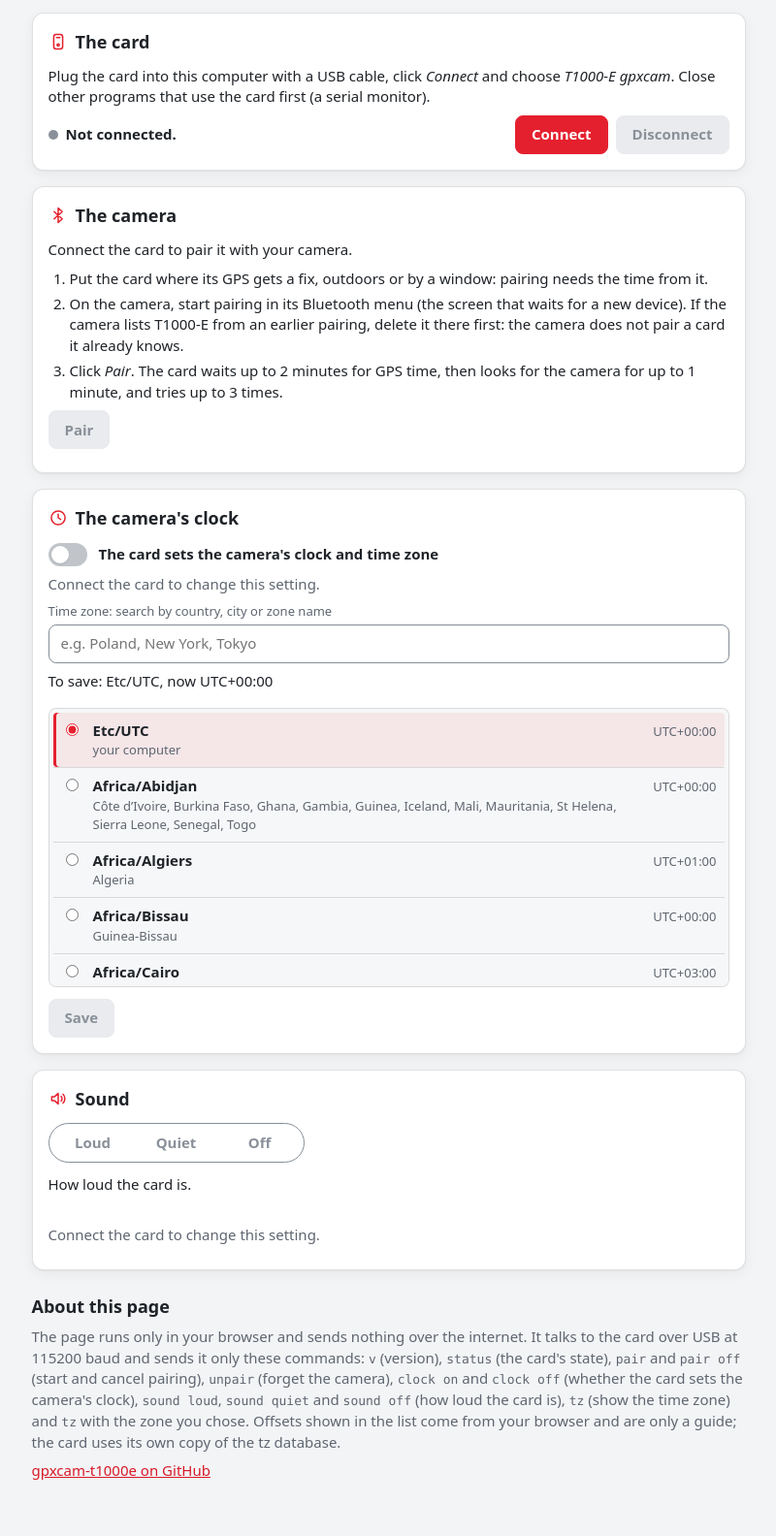
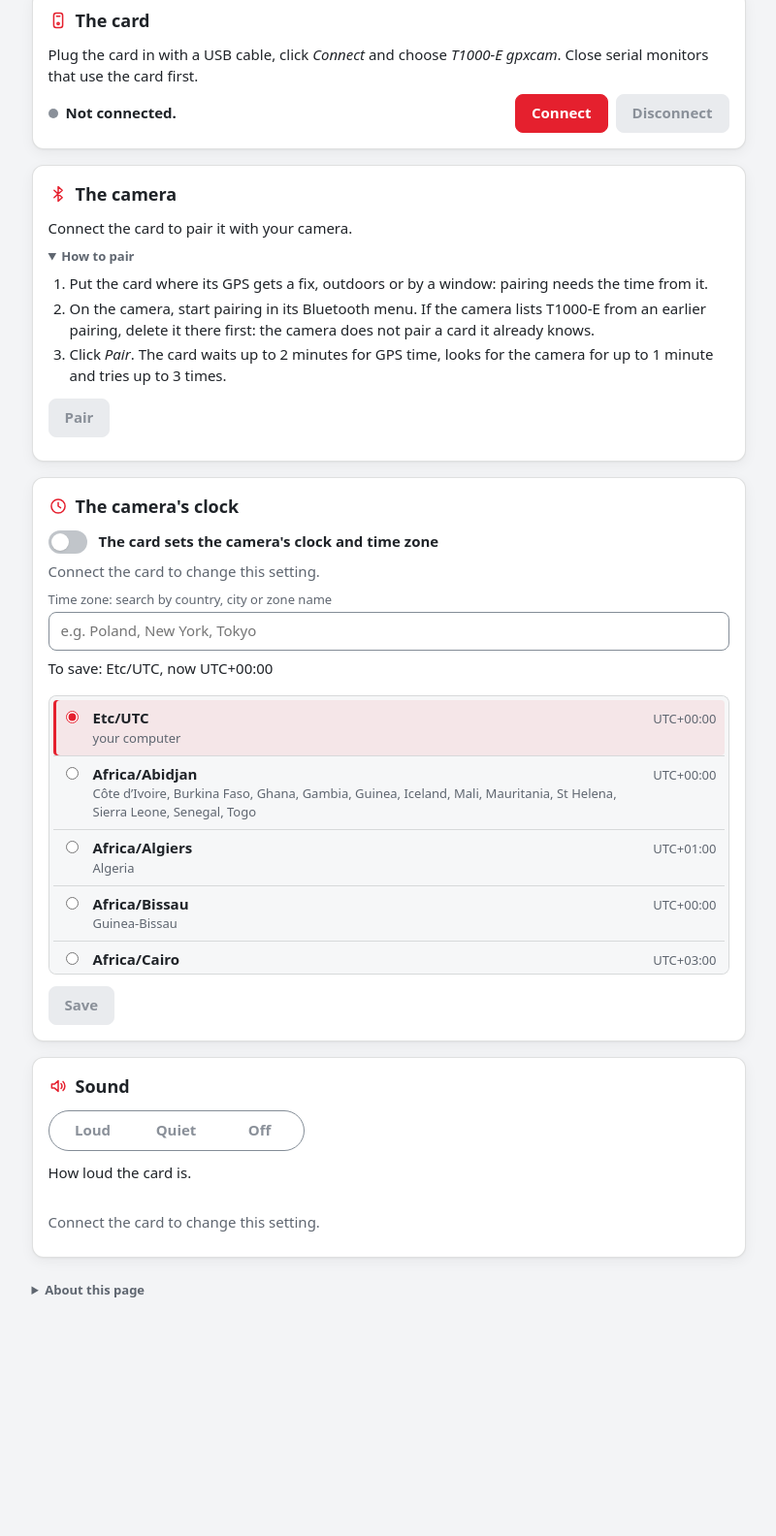
Before and after one commit to TomaszBojanowski/gpxcam-t1000e, a plain HTML site: page docs/index.html in a window 1280 px wide. Shown: the part 99-1683 px from the top of the page at 97% size, without its empty margins (232-1032 px from the left). After the commit the page ends 1487 px from the top, so only its background shows below. Drawn offline with Linux system fonts and the light colour scheme.

Commit message:
page: shorter texts, and what a returning reader does not need folded
- a one-line lead; the intro on connecting only until connected
- the pairing steps under 'How to pair', folded once a camera is paired
  (only when that changes); About folded, with a shorter command list
- no repeats: the paired note, the clock-off answer, and the card's own
  lines after a saved zone (still shown with an error)
- T1000-E does not break at its hyphen; '·' between the parts of a
  zone's detail
Tests: the intro, the folding, the save lines, the new texts.

```diff
--- a/docs/index.html
+++ b/docs/index.html
@@ -133,6 +133,11 @@ code { font: var(--fs-small) ui-monospace, Menlo, Consolas, monospace; }
   background: var(--accent-tint);
 }
 .confirm > :first-child { margin-top: 0; }
+/* What a returning reader does not need folds away */
+details.help { margin: var(--s2) 0 var(--s3); }
+details.help > summary { cursor: pointer; color: var(--muted); font-size: var(--fs-small); font-weight: 600; }
+details.about { margin-top: var(--s5); color: var(--muted); font-size: var(--fs-small); }
+details.about > summary { cursor: pointer; font-weight: 600; }
 .hidden { display: none !important; } /* wins over the display of .row, .tiles and others */
 .visually-hidden { position: absolute; width: 1px; height: 1px; overflow: hidden; clip: rect(0 0 0 0); white-space: nowrap; }
 fieldset { border: 0; margin: 0; padding: 0; min-width: 0; }
@@ -384,8 +389,8 @@ button.small { min-height: 32px; padding: var(--s1) var(--s3); font-size: var(--
     </svg>
     <div>
       <h1><span class="logo" translate="no">gpx<span>cam</span></span> card</h1>
-      <p class="lead">See the state of a SenseCAP T1000-E card with gpxcam, pair it with your LUMIX camera, choose
-         how it sets the camera's clock and how loud it is.</p>
+      <p class="lead">Your SenseCAP T1000&#8209;E with gpxcam: its state, pairing with your LUMIX camera, and its
+         settings.</p>
     </div>
   </header>
 
@@ -403,8 +408,8 @@ button.small { min-height: 32px; padding: var(--s1) var(--s3); font-size: var(--
           <path d="M10 7h4"/>
           <circle cx="12" cy="16" r="1.4"/>
         </svg>The card</h2>
-      <p>Plug the card into this computer with a USB cable, click <em>Connect</em> and choose
-         <em>T1000-E gpxcam</em>. Close other programs that use the card first (a serial monitor).</p>
+      <p id="intro">Plug the card in with a USB cable, click <em>Connect</em> and choose <em>T1000&#8209;E gpxcam</em>.
+         Close serial monitors that use the card first.</p>
       <div class="connect-row">
         <p id="card-status" role="status">Not connected.</p>
         <div class="row">
@@ -471,14 +476,16 @@ button.small { min-height: 32px; padding: var(--s1) var(--s3); font-size: var(--
       <p id="camera-note">Connect the card to pair it with your camera.</p>
       <p id="camera-old" class="hidden">Pairing from this page needs gpxcam 1.3.0. With gpxcam 1.2, pair with the
          card's button, see <a href="https://github.com/TomaszBojanowski/gpxcam-t1000e#pairing-once">the README</a>.</p>
-      <ol id="pair-steps" class="steps">
-        <li>Put the card where its GPS gets a fix, outdoors or by a window: pairing needs the time from it.</li>
-        <li>On the camera, start pairing in its Bluetooth menu (the screen that waits for a new device). If the camera
-            lists T1000-E from an earlier pairing, delete it there first: the camera does not pair a card it already
-            knows.</li>
-        <li>Click <em>Pair</em>. The card waits up to 2 minutes for GPS time, then looks for the camera for up to
-            1 minute, and tries up to 3 times.</li>
-      </ol>
+      <details id="pair-help" class="help" open>
+        <summary>How to pair</summary>
+        <ol class="steps">
+          <li>Put the card where its GPS gets a fix, outdoors or by a window: pairing needs the time from it.</li>
+          <li>On the camera, start pairing in its Bluetooth menu. If the camera lists T1000&#8209;E from an earlier
+              pairing, delete it there first: the camera does not pair a card it already knows.</li>
+          <li>Click <em>Pair</em>. The card waits up to 2 minutes for GPS time, looks for the camera for up to
+              1 minute and tries up to 3 times.</li>
+        </ol>
+      </details>
       <div id="pair-row" class="row">
         <button id="pair" type="button" disabled>Pair</button>
         <button id="pair-cancel" type="button" class="secondary hidden">Cancel</button>
@@ -486,8 +493,8 @@ button.small { min-height: 32px; padding: var(--s1) var(--s3); font-size: var(--
       </div>
       <p id="pair-progress" role="status"></p>
       <div id="unpair-confirm" class="confirm gap-top hidden">
-        <p>Forget the paired camera? The card stops connecting to it until you pair them again. Before that, also
-           delete T1000-E in the camera's Bluetooth menu.</p>
+        <p>Forget the paired camera? The card stops connecting to it. To pair them again later, also delete
+           T1000&#8209;E in the camera's Bluetooth menu.</p>
         <div class="row">
           <button id="unpair-yes" type="button">Forget</button>
           <button id="unpair-no" type="button" class="secondary">Keep</button>
@@ -522,8 +529,8 @@ button.small { min-height: 32px; padding: var(--s1) var(--s3); font-size: var(--
       <div id="save-answer" class="gap-top hidden">
         <p id="save-status" role="status"></p>
         <div id="save-lines" class="card-lines"></div>
-        <p id="save-note" class="note">The camera gets the new time zone the next time the card connects to it:
-           switch the camera off and on. The card connects only when its GPS has a fix.</p>
+        <p id="save-note" class="note">The camera gets it at the next connection: switch the camera off and
+           on.</p>
       </div>
     </section>
 
@@ -544,15 +551,16 @@ button.small { min-height: 32px; padding: var(--s1) var(--s3); font-size: var(--
     </section>
   </div>
 
-  <h2>About this page</h2>
-  <p class="note">The page runs only in your browser and sends nothing over the internet. It talks to the card
-     over USB at 115200 baud and sends it only these commands: <code>v</code> (version), <code>status</code> (the
-     card's state), <code>pair</code> and <code>pair off</code> (start and cancel pairing), <code>unpair</code>
-     (forget the camera), <code>clock on</code> and <code>clock off</code> (whether the card sets the camera's
-     clock), <code>sound loud</code>, <code>sound quiet</code> and <code>sound off</code> (how loud the card is),
-     <code>tz</code> (show the time zone) and <code>tz</code> with the zone you chose. Offsets shown in the
-     list come from your browser and are only a guide; the card uses its own copy of the tz database.</p>
-  <p class="note"><a href="https://github.com/TomaszBojanowski/gpxcam-t1000e">gpxcam-t1000e on GitHub</a></p>
+  <details class="about">
+    <summary>About this page</summary>
+    <p>The page runs only in your browser and sends nothing over the internet. It talks to the card over USB at
+       115200 baud and sends it only <code>v</code>, <code>status</code>, <code>pair</code>, <code>pair off</code>,
+       <code>unpair</code>, <code>clock on</code>, <code>clock off</code>, <code>sound loud</code>,
+       <code>sound quiet</code>, <code>sound off</code>, <code>tz</code> and <code>tz</code> with the zone you chose.
+       Offsets in the list come from your browser and are only a guide; the card uses its own copy of the tz
+       database.</p>
+    <p><a href="https://github.com/TomaszBojanowski/gpxcam-t1000e">gpxcam-t1000e on GitHub</a></p>
+  </details>
 </main>
 
 <script>
@@ -1482,14 +1490,14 @@ function detailOf(name) {
     return country ? `${country} (same as ${zone})` : `same as ${zone}`;
   }
   const entry = ZONES.get(name);
-  return [zoneCountries(name), entry ? entry.comment : ""].filter(Boolean).join(" - ");
+  return [zoneCountries(name), entry ? entry.comment : ""].filter(Boolean).join(" \u00b7 ");
 }
 
 // The list before anything is typed: the computer's zone first, then every zone of the card.
 function startList(computer) {
   const results = [];
   if (computer) {
-    const detail = [detailOf(computer.name), "your computer"].filter(Boolean).join(" - ");
+    const detail = [detailOf(computer.name), "your computer"].filter(Boolean).join(" \u00b7 ");
     results.push({ name: computer.name, zone: computer.zone, detail });
   }
   for (const name of ZONES.keys()) {
@@ -1624,7 +1632,7 @@ function clockAnswerText(on, answer) {
   switch (answer) {
     case "saved": return on ?
       ["Saved. The camera gets the time at the next connection: switch the camera off and on.", "good"] :
-      ["Saved. From the next connection the card leaves the camera's clock alone.", "good"];
+      ["Saved. It counts from the next connection.", "good"];
     case "unchanged": return ["The card already had this setting.", "good"];
     case "not-saved": return ["The card could not save the setting. Try again.", "bad"];
     default: return ["No answer from the card. Try again.", "bad"];
@@ -1723,7 +1731,7 @@ function noAnswerText(readError) {
     return `Reading from the card failed (${readError.message}). On Linux this happens after another serial ` +
       "program, such as a serial monitor, used the card: unplug the card, plug it in again and click Connect.";
   }
-  return "No answer from the card. Is it a T1000-E with gpxcam? Unplug it, plug it in again and retry.";
+  return "No answer from the card. Is it a T1000\u2011E with gpxcam? Unplug it, plug it in again and retry.";
 }
 
 // What stops the page after the card's answer to 'tz' when connecting, or null if it can go on.
@@ -1867,7 +1875,8 @@ function pairResultText(result) {
     case "not_in_pairing_mode": return ["The card saw a LUMIX camera, but not in pairing mode. Start pairing in the " +
       "camera's Bluetooth menu and try again.", "bad"];
     case "failed": return [`The camera did not take the card in ${PAIR_ATTEMPTS} attempts. If the camera lists ` +
-      "T1000-E from an earlier pairing, delete it there. Then start pairing on the camera again and retry.", "bad"];
+      "T1000\u2011E from an earlier pairing, delete it there. Then start pairing on the camera again and retry.",
+    "bad"];
     case "cancelled": return ["Pairing cancelled.", ""];
     default: return [`Pairing ended: ${result}.`, ""];
   }
@@ -2026,7 +2035,8 @@ function startPage() {
     stateTime: element("state-time"),
     cameraNote: element("camera-note"),
     cameraOld: element("camera-old"),
-    pairSteps: element("pair-steps"),
+    pairHelp: element("pair-help"),
+    intro: element("intro"),
     pairRow: element("pair-row"),
     pair: element("pair"),
     pairCancel: element("pair-cancel"),
@@ -2062,6 +2072,7 @@ function startPage() {
   let soundSetting = null; // as the card has it; null: not connected, or it cannot be changed
   let oldVersion = null; // gpxcam before 1.3.0: the page only sets its time zone
   let lastState = null; // the card's last answer to 'status'
+  let shownPaired = null; // the pairing steps fold away when a camera is paired
   let watchingPairing = false; // a pairing ran since the last answer: its result is shown when it ends
   let pairMessage = null; // [text, kind] of the last pairing or unpairing
 
@@ -2092,11 +2103,14 @@ function startPage() {
   const showPairing = () => {
     const pairing = lastState !== null && lastState.pair !== "idle";
     const paired = lastState !== null && lastState.paired;
-    for (const part of [ui.cameraNote, ui.pairSteps, ui.pairRow]) part.classList.toggle("hidden", oldVersion !== null);
+    for (const part of [ui.cameraNote, ui.pairHelp, ui.pairRow]) part.classList.toggle("hidden", oldVersion !== null);
+    if (paired !== shownPaired) {
+      shownPaired = paired;
+      ui.pairHelp.open = !paired;
+    }
     ui.cameraOld.classList.toggle("hidden", oldVersion === null);
     if (card === null) ui.cameraNote.textContent = "Connect the card to pair it with your camera.";
-    else ui.cameraNote.textContent = paired ? "The card is paired with a camera. Pairing again replaces it " +
-      "(with the same camera: delete T1000-E in the camera's Bluetooth menu first)." :
+    else ui.cameraNote.textContent = paired ? "The card is paired with a camera. Pairing again replaces it." :
       "The card is not paired with a camera yet.";
     ui.pair.textContent = paired ? "Pair again" : "Pair";
     ui.pair.classList.toggle("secondary", paired); // pairing again ends the link to the paired camera
@@ -2186,6 +2200,7 @@ function startPage() {
     clearTimeout(refreshTimer);
     for (const part of [ui.state, ui.cardNote, ui.refreshRow]) part.classList.add("hidden");
     ui.cardLines.textContent = "";
+    ui.intro.classList.remove("hidden");
     clockOn = null;
     soundSetting = null;
     oldVersion = null;
@@ -2305,6 +2320,7 @@ function startPage() {
       return;
     }
     card = opened;
+    ui.intro.classList.add("hidden");
     card.onClosed = () => {
       const why = opened.readError ? ` (${opened.readError.message})` : "";
       if (card === opened) disconnected(`The connection to the card ended${why}.`, "bad");
@@ -2353,7 +2369,7 @@ function startPage() {
     const [text, kind] = messages[classifyTzAnswer(lines)] || ["The card answered:", ""];
     setStatus(ui.saveStatus, text, kind);
     ui.saveNote.classList.toggle("hidden", kind !== "good");
-    ui.saveLines.textContent = lines.join("\n");
+    ui.saveLines.textContent = kind === "good" ? "" : lines.join("\n"); // "Saved: X." says it all
     busy = false;
     refreshButtons();
     if (!ui.state.classList.contains("hidden")) refresh(); // the new zone in the card's state
```
Also changed, not shown: test/web/card_page.test.mjs (+20 -9 lines).
